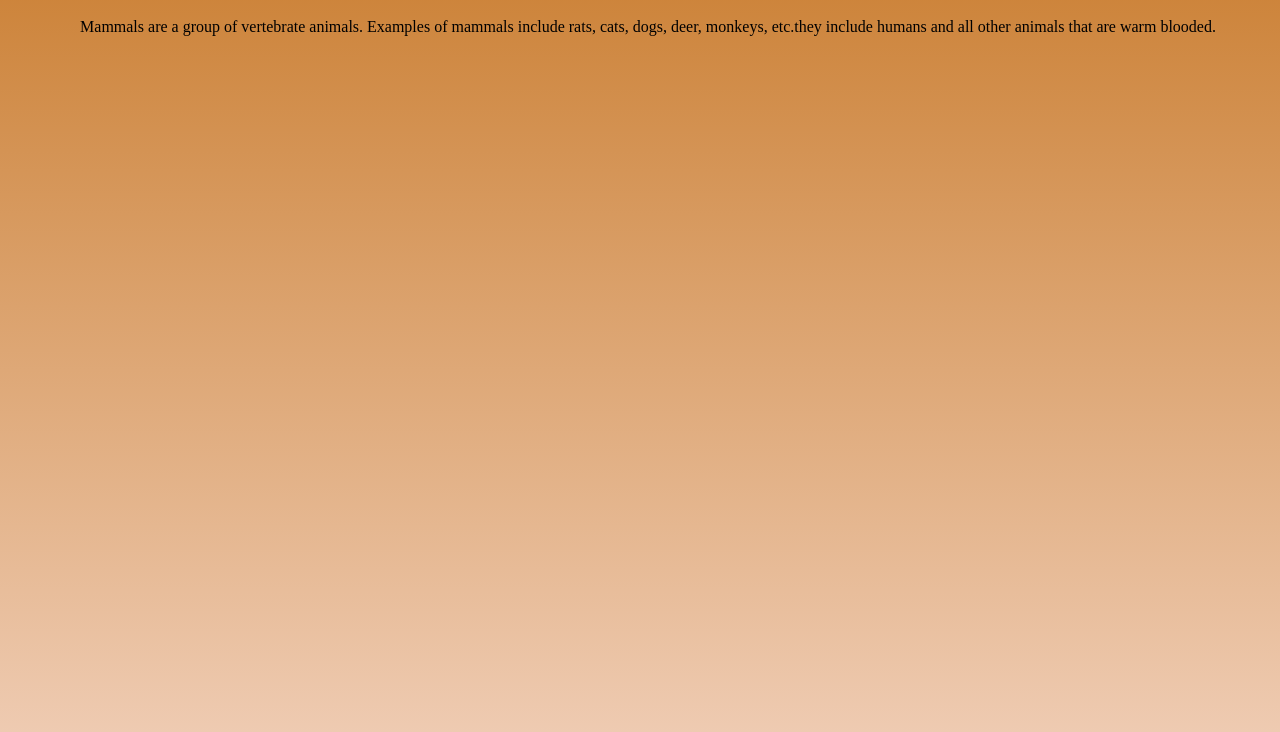
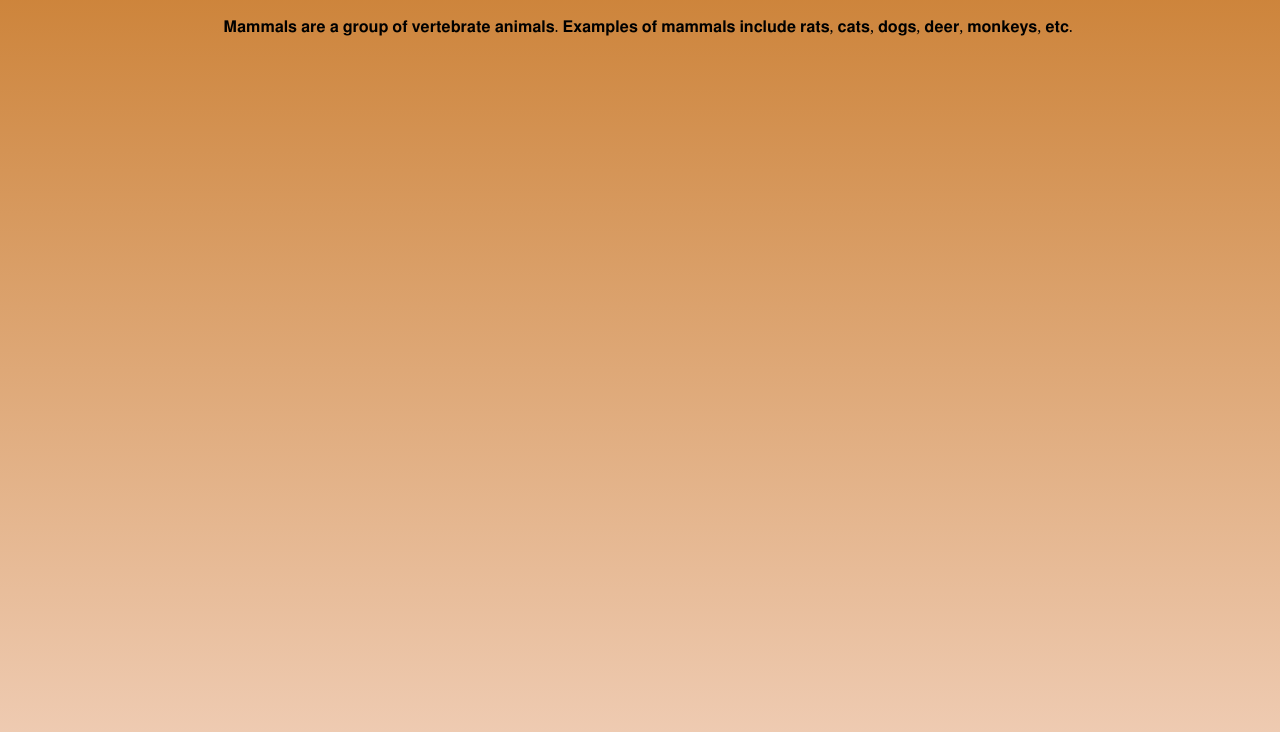
Before and after one commit to alishay3412/MyWebsite, a plain HTML site: page index.html in a window 1280 px wide. Shown: the part 48-780 px from the top of the page. Drawn offline with Linux system fonts and the light colour scheme.

Commit message:
Update index.html

```diff
--- a/index.html
+++ b/index.html
@@ -14,7 +14,8 @@
 
 
   <h1>𝓜𝓪𝓶𝓶𝓪𝓵𝓼</h1>
- Mammals are a group of vertebrate animals. Examples of mammals include rats, cats, dogs, deer, monkeys, etc.they include humans and all other animals that are warm blooded.
+𝐌𝐚𝐦𝐦𝐚𝐥𝐬 𝐚𝐫𝐞 𝐚 𝐠𝐫𝐨𝐮𝐩 𝐨𝐟 𝐯𝐞𝐫𝐭𝐞𝐛𝐫𝐚𝐭𝐞 𝐚𝐧𝐢𝐦𝐚𝐥𝐬. 𝐄𝐱𝐚𝐦𝐩𝐥𝐞𝐬 𝐨𝐟 𝐦𝐚𝐦𝐦𝐚𝐥𝐬 𝐢𝐧𝐜𝐥𝐮𝐝𝐞 𝐫𝐚𝐭𝐬, 𝐜𝐚𝐭𝐬, 𝐝𝐨𝐠𝐬, 𝐝𝐞𝐞𝐫, 𝐦𝐨𝐧𝐤𝐞𝐲𝐬, 𝐞𝐭𝐜.
+
 
   <p>
 
```
